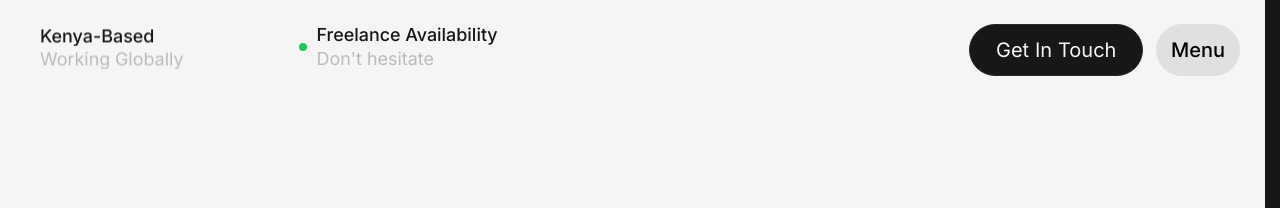
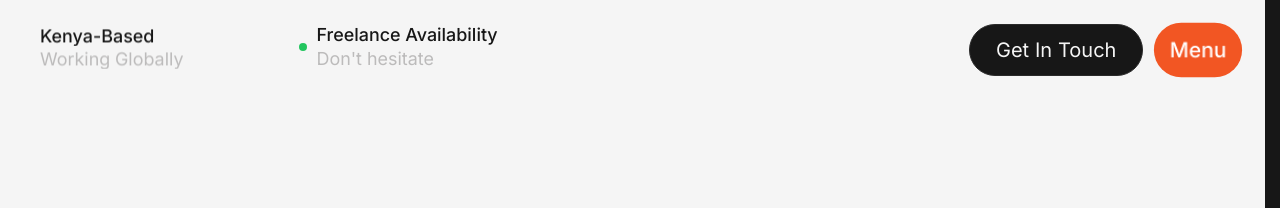
Before and after one commit to Ochweda/PortfolioOchweda, a website: page index.html in a window 1280 px wide. In both pictures the pointer is over the element 1197 px from the left and 50 px from the top of the page. Shown: the top 208 px of the page. Drawn offline with nearby package versions, Linux system fonts and the light colour scheme; a script that the page names is missing.

Commit message:
Add hover state to btn-menu

```diff
--- a/style.css
+++ b/style.css
@@ -637,7 +637,6 @@ p .nav-bottom {
 }
 
 .btn-menu {
-
     background-color: #e0e0e0;
     color: #000000;
     border: none;
@@ -647,7 +646,13 @@ p .nav-bottom {
     font-size: 20px;
     font-weight: 500;
     cursor: pointer;
-    transition: background 0.2s ease, transform 0.15s ease;
+    transition: background-color 0.2s ease, color 0.2s ease, transform 0.15s ease;
+}
+
+.btn-menu:hover {
+    background-color: #F25623;
+    color: #ffffff;
+    transform: scale(1.05);
 }
 @media (max-width: 900px) {
     .btn-contact {
```
